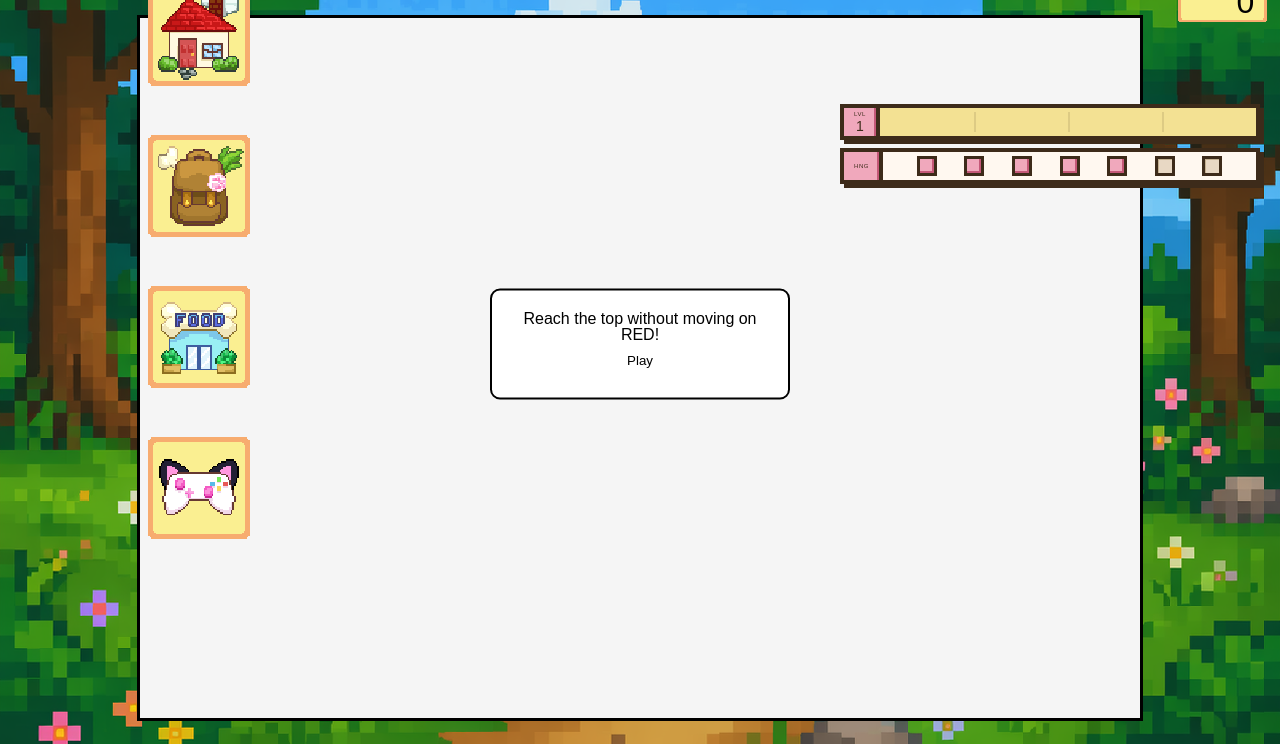
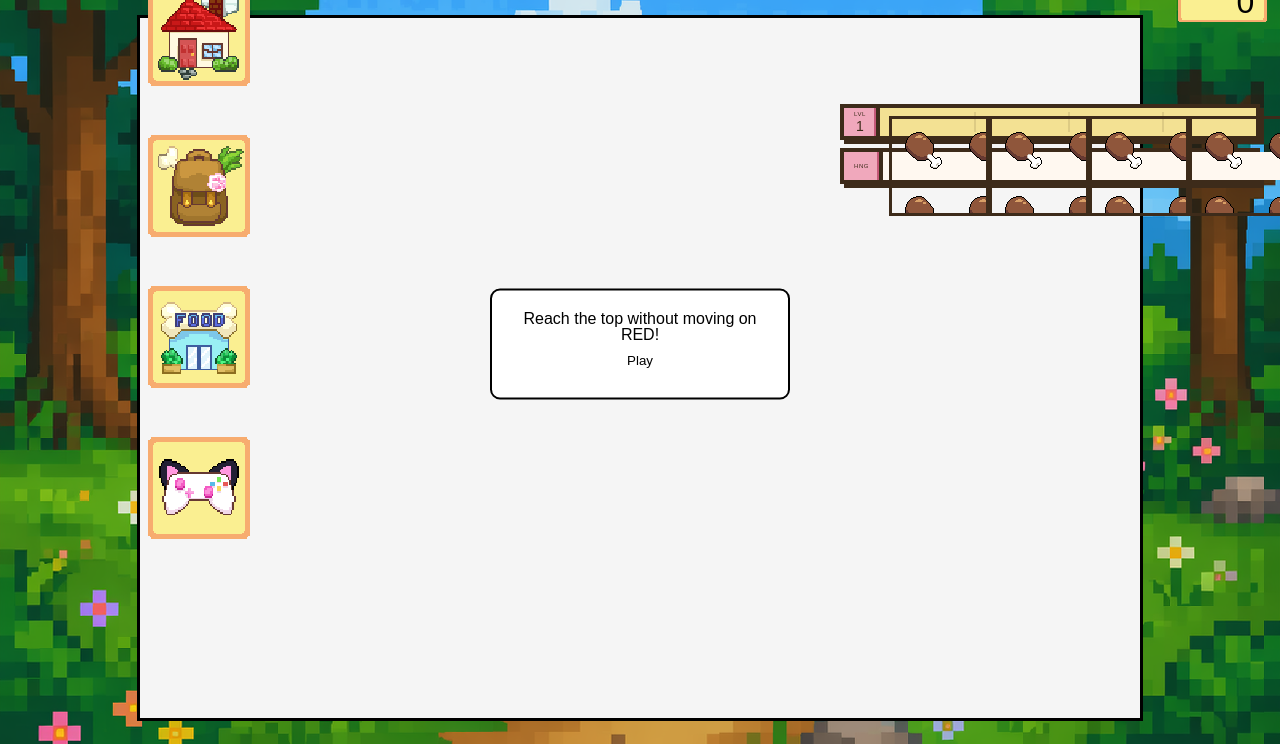
Before and after one commit to wiishiie/DTC477_digital_pet_game2026, a plain HTML site: page index.html in a window 1280 px wide. Both pictures are taken after a click on the button 199 px from the left and 545 px from the top of the page. Shown: the part 56-800 px from the top of the page. Drawn offline with Linux system fonts and the light colour scheme; a web font is replaced by a local one.

Commit message:
displaying hunger icon
figuring out how to display hunger icon correctly

```diff
--- a/styles.css
+++ b/styles.css
@@ -261,13 +261,16 @@ button img {
 }
 
 .hunger-slot.full {
-  background: #f0a8bc;
-  box-shadow: inset -2px -2px 0 #c45878;
+  width: 100px;
+  height: 100px;
+  background: url(sprite/visuals/hungar.svg);
+  background-repeat: none;
 }
 
 .hunger-slot.empty {
-  background: #e8d8c4;
-  box-shadow: inset 1px 1px 0 #c4b090;
+  width: 100px;
+  height: 100px;
+  background: url(sprite/visuals/empty-hunger.svg);
 }
 
 
```
Also changed, not shown: sprite/visuals/empty-hunger.svg (added), sprite/visuals/green-light.svg (added), sprite/visuals/hungar.svg (added), sprite/visuals/red-light.svg (added), 3 other files.
